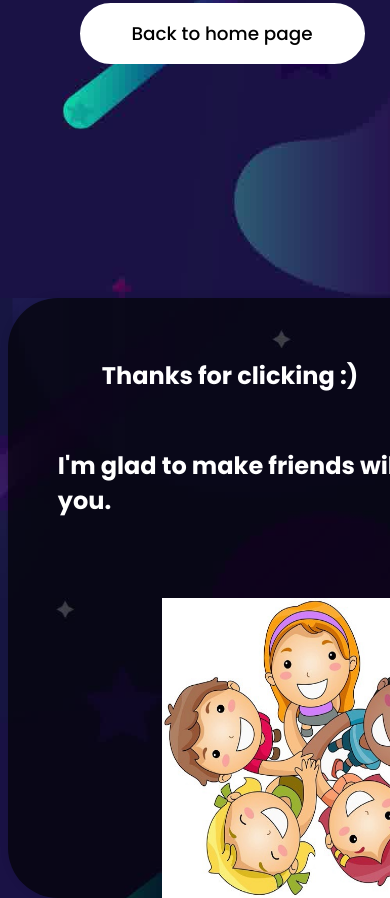
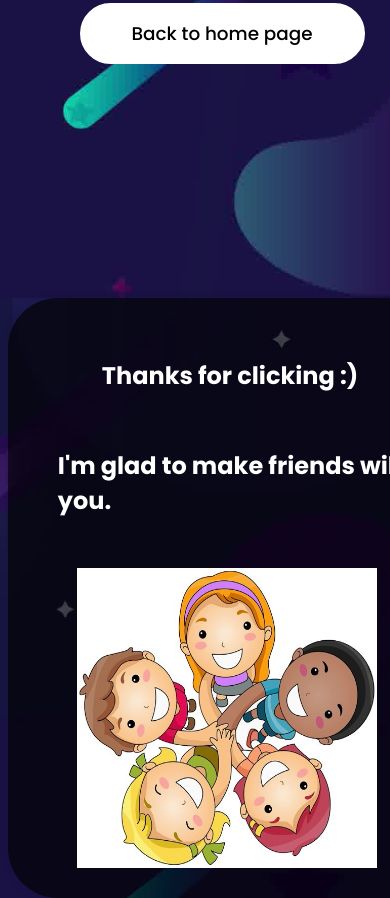
Before and after one commit to Y1ng023/Y1ng023.github.io, a plain HTML site: page Hi.html in a window 390 px wide. Shown: the part 546-1444 px from the top of the page. Drawn offline with Linux system fonts and the light colour scheme.

Commit message:
Update project.css

```diff
--- a/project.css
+++ b/project.css
@@ -226,9 +226,9 @@ body{
    margin-left: -60px
   }
   .friends{
-   position: absolute;
-   top: 50%;
-   left: 15%;
+
+       margin-left: -85px;
+    margin-top: -30px;
     width: 300px;
     height: 300px;
   }
```
